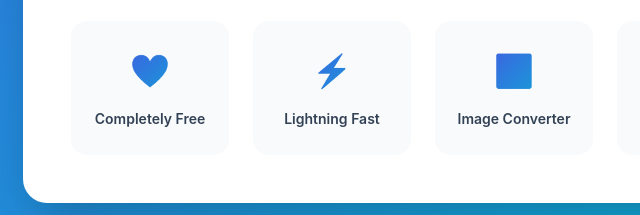
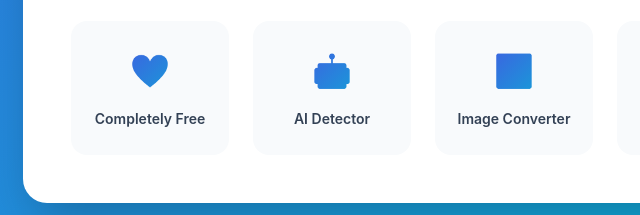
Before and after one commit to fab-cell/Word-counter-seo, a plain HTML site: page index.html in a window 1280 px wide. Shown: the part 1352-1567 px from the top of the page, 217-857 px from the left. Drawn offline with Linux system fonts and the light colour scheme.

Commit message:
Update index.html

```diff
--- a/index.html
+++ b/index.html
@@ -537,8 +537,8 @@
                 <div class="feature-title">Completely Free</div>
             </div>
             <div class="feature-card">
-                <span class="feature-icon">⚡</span>
-                <div class="feature-title">Lightning Fast</div>
+                <span class="feature-icon">🤖</span>
+                <div class="feature-title">AI Detector</div>
             </div>
             <div class="feature-card converter-card" onclick="openConverter()">
                 <span class="feature-icon">🔄</span>
```
